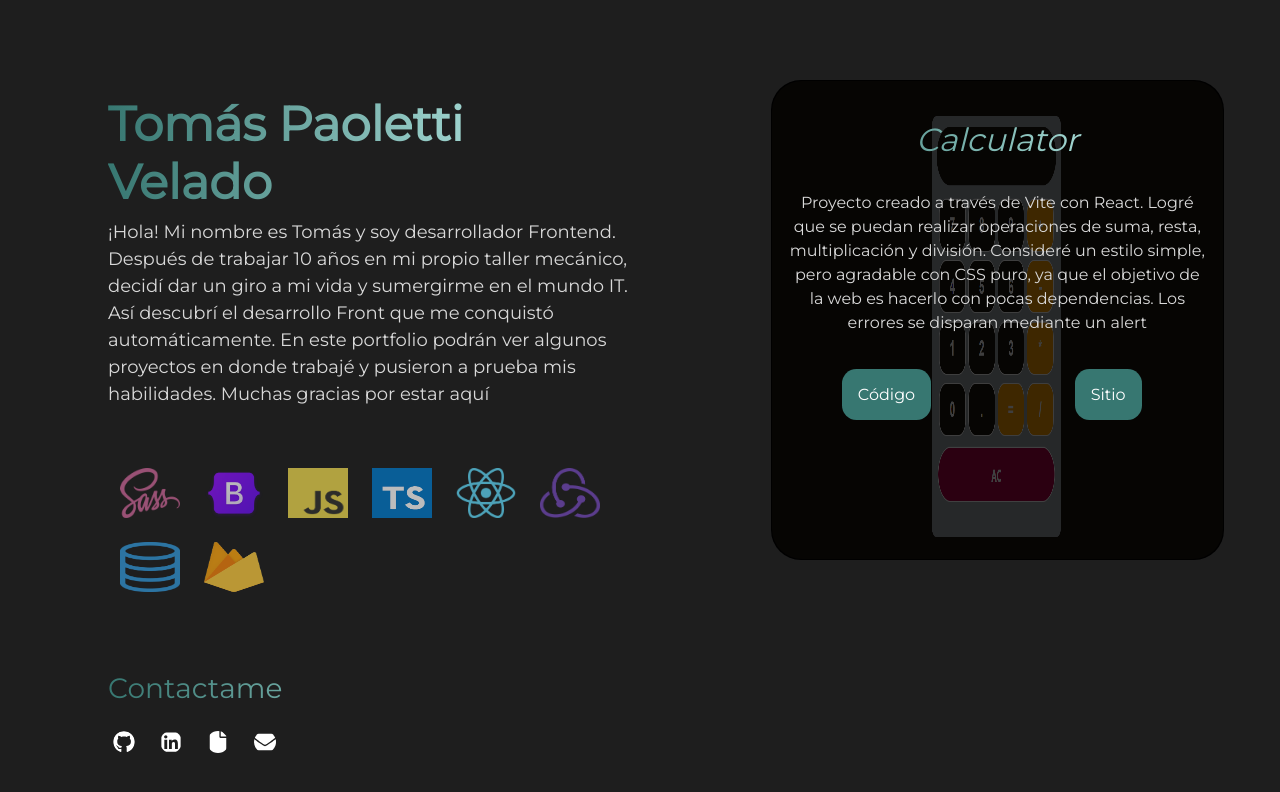
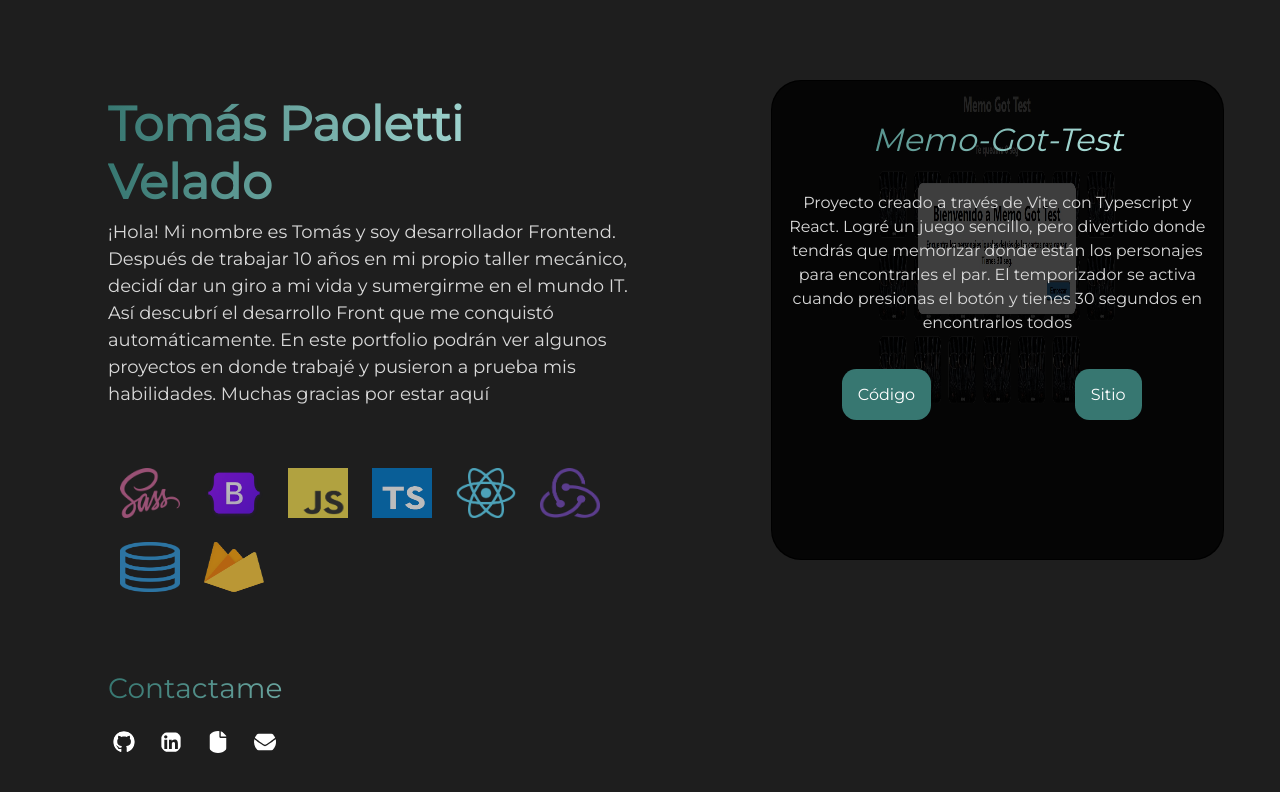
Before and after one commit to TomasPaoletti/Portfolio, a React (Vite) app: page / in a window 1280 px wide. Shown: the top 792 px of the page. Built offline with nearby package versions, Linux system fonts and the light colour scheme.

Commit message:
Memo-GoT-Test add

```diff
--- a/src/components/Projects/Projects.jsx
+++ b/src/components/Projects/Projects.jsx
@@ -7,13 +7,20 @@ import bukaTemplo from './assets/bukaTemplo.png';
 import travelPack from './assets/travelPack.png';
 import rickAndMortyAPI from './assets/rickAndMortyAPI.jpg';
 import calculator from './assets/calculator.png'
+import GoT from './assets/GoT.jpg'
 import "./Projects.css"
 
-
 function Projects() {
-
   return (
     <Container className="container-projects">
+    <Card className="text-center">
+        <Card.Img src={GoT} />
+        <CardProjects title="Memo-Got-Test"
+          text="Proyecto creado a través de Vite con Typescript y React. Logré un juego sencillo, pero divertido donde tendrás que memorizar donde están los personajes para encontrarles el par. El temporizador se activa cuando presionas el botón y tienes 30 segundos en encontrarlos todos"
+          git="https://github.com/TomasPaoletti/Memo-Got-Test"
+          pag="https://memo-got-test.vercel.app/"
+        />
+      </Card>
     <Card className="text-center">
         <Card.Img src={calculator} />
         <CardProjects title="Calculator"
```
Also changed, not shown: src/components/Projects/assets/GoT.jpg (added).
